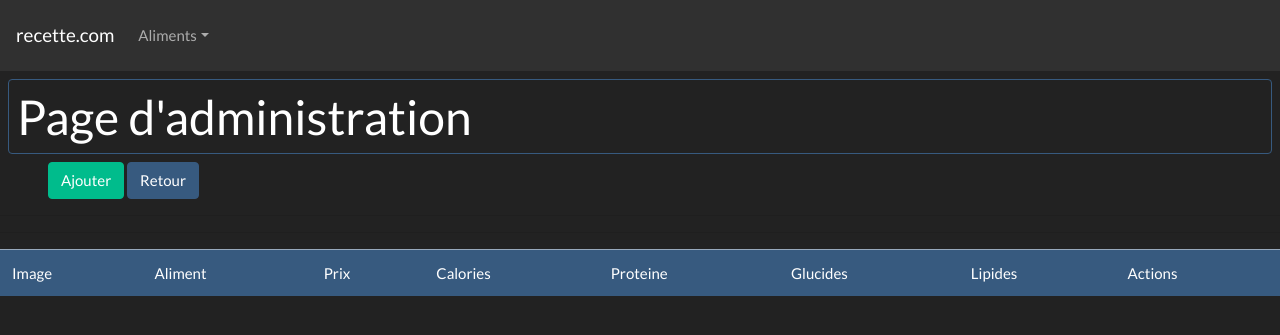
After one commit to laminemessaci/Recettes, a Symfony app: template templates/admin/adminAliment.html.twig in a window 1280 px wide. The commit adds this page. Shown: the top 335 px of the page. Run offline with Twig, Linux system fonts and the light colour scheme; the template is opened without the code that fills it, so the values that code supplies are empty; some libraries are stand-ins or nearby versions.

```diff
--- a/public/CSS/main.css
+++ b/public/CSS/main.css
@@ -3,3 +3,8 @@
     height: 120px;
     object-fit: cover;
 }
+.perso_imgAlimentAdmin{
+    width: 180px;
+    height: 120px;
+    object-fit: cover;
+}
--- /dev/null
+++ b/templates/admin/adminAliment.html.twig
@@ -0,0 +1,41 @@
+{% extends 'base.html.twig' %}
+
+{% block title %} Adminstration {% endblock %}
+
+{% block monTitle %} Page d'administration {% endblock %}
+
+{% block body %}
+    <div class="form-actions ml-5">
+        <button type="submit" class="btn btn-success"><span class="bi bi-plus-square"></span> Ajouter</button>
+        <a class="btn btn-primary" href=""><span class="glyphicon glyphicon-arrow-left"></span> Retour</a>
+    </div>
+    <hr> <hr>
+    <table class="table">
+        <tr class="table-primary ">
+            <td>Image</td>
+            <td>Aliment</td>
+            <td>Prix</td>
+            <td>Calories</td>
+            <td>Proteine</td>
+            <td>Glucides</td>
+            <td>Lipides</td>
+            <td>Actions</td>
+        </tr>
+        {% for aliment in aliments  %}
+            <tr>
+                <td ><img src="{{ asset('images/'~aliment.image) }}" class="perso_imgAlimentAdmin img-thumbnail"  alt="alimentImg"></td>
+                <td> <strong> {{ aliment.nom }}</strong></td>
+                <td> {{ aliment.prix }}</td>
+                <td> {{ aliment.calorie }}</td>
+                <td> {{ aliment.proteine }}</td>
+                <td> {{ aliment.glucide }}</td>
+                <td> {{ aliment.lipide }}</td>
+                <td>
+                    <a class="btn btn-secondary" href="{{ path('admin_aliment_modification',{'id' : aliment.id}) }}">Modifier</a>
+                    <a class="btn btn-danger" href="">Supprimer</a>
+                </td>
+            </tr>
+        {% endfor %}
+    </table>
+
+{% endblock %}
--- a/templates/base.html.twig
+++ b/templates/base.html.twig
@@ -10,17 +10,22 @@
 <body>
 <nav class="navbar navbar-expand-lg navbar-dark bg-dark">
     <a class="navbar-brand" href="{{ path("aliments") }}">recette.com</a>
-        <button class="navbar-toggler" type="button" data-toggle="collapse" data-target="#navbarColor02" aria-controls="navbarColor02" aria-expanded="false" aria-label="Toggle navigation">
+    <button class="navbar-toggler" type="button" data-toggle="collapse" data-target="#navbarColor02"
+            aria-controls="navbarColor02" aria-expanded="false" aria-label="Toggle navigation">
         <span class="navbar-toggler-icon"></span>
     </button>
     <div class="collapse navbar-collapse" id="navbarColor02">
         <ul class="navbar-nav mr-auto">
-                <li class="nav-item">
-                    <a class="nav-link" href="{{ path("aliments") }}">Aliments  <span class="sr-only">(current)</span></a>
+            <li class="nav-item dropdown">
+                <a class="nav-link dropdown-toggle" data-toggle="dropdown" href="#" role="button" aria-haspopup="true"
+                   aria-expanded="false">Aliments</a>
+                <div class="dropdown-menu">
+                    <a class="dropdown-item" href="{{ path("aliments") }}">aliments</a>
+                    <div class="dropdown-divider"></div>
+                    <a class="dropdown-item" href="{{ path('admin_aliment') }}">Administration</a>
+                </div>
             </li>
-                <li class="nav-item">
-                    <a class="nav-link" href="#">About</a>
-                </li>
+
 
         </ul>
     </div>
@@ -28,8 +33,14 @@
 <h1 class="border border-primary rounded p-2 m-2 text-white"> {% block monTitle %}{% endblock %}  </h1>
 {% block body %}{% endblock %}
 {% block javascripts %}{% endblock %}
-        <script src="https://code.jquery.com/jquery-3.5.1.slim.min.js" integrity="sha384-DfXdz2htPH0lsSSs5nCTpuj/zy4C+OGpamoFVy38MVBnE+IbbVYUew+OrCXaRkfj" crossorigin="anonymous"></script>
-        <script src="https://cdn.jsdelivr.net/npm/popper.js@1.16.1/dist/umd/popper.min.js" integrity="sha384-9/reFTGAW83EW2RDu2S0VKaIzap3H66lZH81PoYlFhbGU+6BZp6G7niu735Sk7lN" crossorigin="anonymous"></script>
-        <script src="https://stackpath.bootstrapcdn.com/bootstrap/4.5.2/js/bootstrap.min.js" integrity="sha384-B4gt1jrGC7Jh4AgTPSdUtOBvfO8shuf57BaghqFfPlYxofvL8/KUEfYiJOMMV+rV" crossorigin="anonymous"></script>
+<script src="https://code.jquery.com/jquery-3.5.1.slim.min.js"
+        integrity="sha384-DfXdz2htPH0lsSSs5nCTpuj/zy4C+OGpamoFVy38MVBnE+IbbVYUew+OrCXaRkfj"
+        crossorigin="anonymous"></script>
+<script src="https://cdn.jsdelivr.net/npm/popper.js@1.16.1/dist/umd/popper.min.js"
+        integrity="sha384-9/reFTGAW83EW2RDu2S0VKaIzap3H66lZH81PoYlFhbGU+6BZp6G7niu735Sk7lN"
+        crossorigin="anonymous"></script>
+<script src="https://stackpath.bootstrapcdn.com/bootstrap/4.5.2/js/bootstrap.min.js"
+        integrity="sha384-B4gt1jrGC7Jh4AgTPSdUtOBvfO8shuf57BaghqFfPlYxofvL8/KUEfYiJOMMV+rV"
+        crossorigin="anonymous"></script>
 </body>
 </html>
```
Also changed, not shown: src/Controller/Admin/AdminController.php (added, +45 -0 lines), src/Form/AlimentType.php (added, +31 -0 lines), templates/admin/modificationAliment.html.twig (added, +29 -0 lines), 1 other file. Lines whose indentation alone changed are shown as unchanged.
